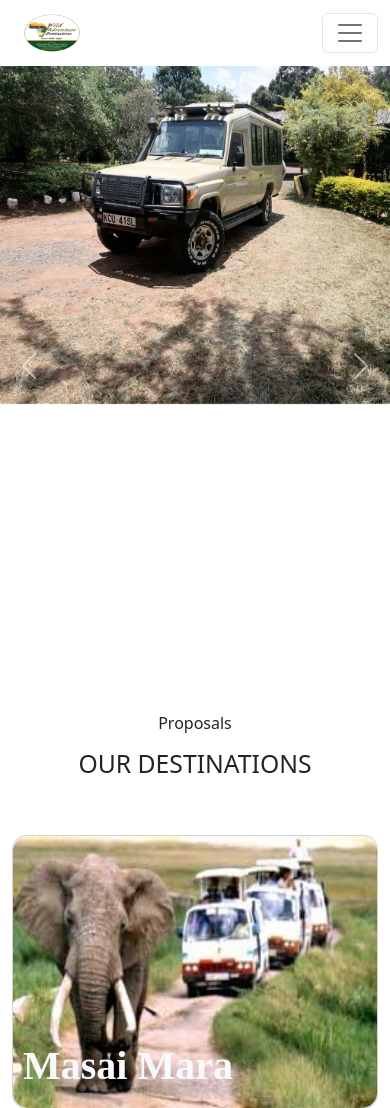
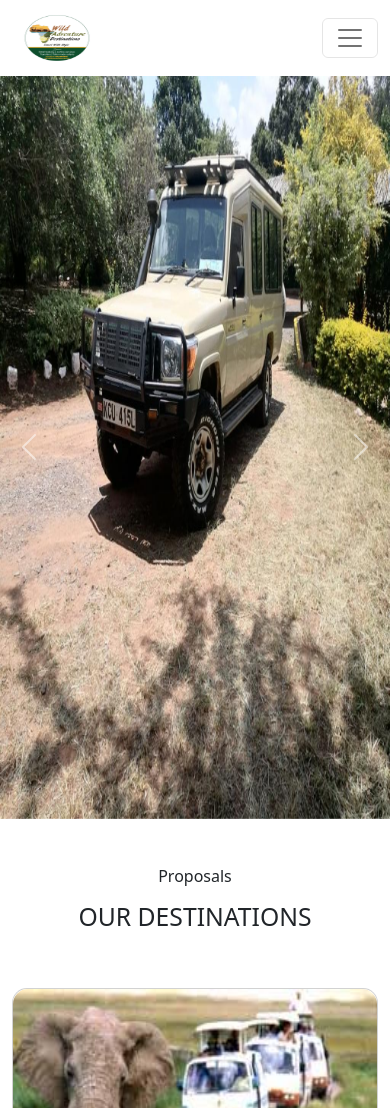
Before and after one commit to muthengicollins8/tours_travel_website, a PHP site: page /index.php in a window 390 px wide. Shown: the top 1108 px of the page. Run offline with PHP 8.4, Linux system fonts and the light colour scheme; some libraries are stand-ins or nearby versions.

Commit message:
few editting

```diff
--- a/index.php
+++ b/index.php
@@ -14,7 +14,9 @@
         color:black;
       }
 
-
+      .carousel img{
+        height:88vh!important;
+      }
 
       .carousel-caption{
         font-size:50px !important;
--- a/style.css
+++ b/style.css
@@ -48,8 +48,8 @@
 @media only screen and (max-width: 768px) {
   /* For mobile phones: */
   .navbar-brand img{
-    height: 40px;
-    width: 60px;
+    height: 50px;
+    width: 70px;
   }
 
   .nav-item .button{
@@ -85,12 +85,8 @@
    width: 100%;
 }
 
-.carousel-img{
-  height:600px !important;
-}
 
-.carousel img{
-  height:40vh!important;
-}
+
+
 
 }
```
